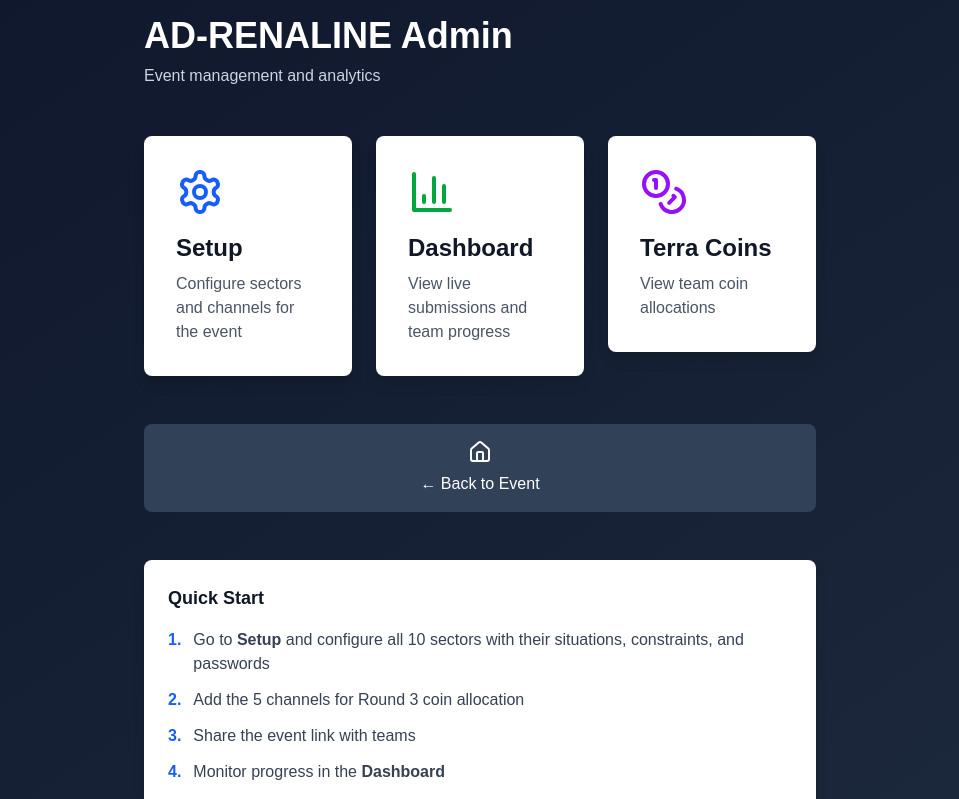
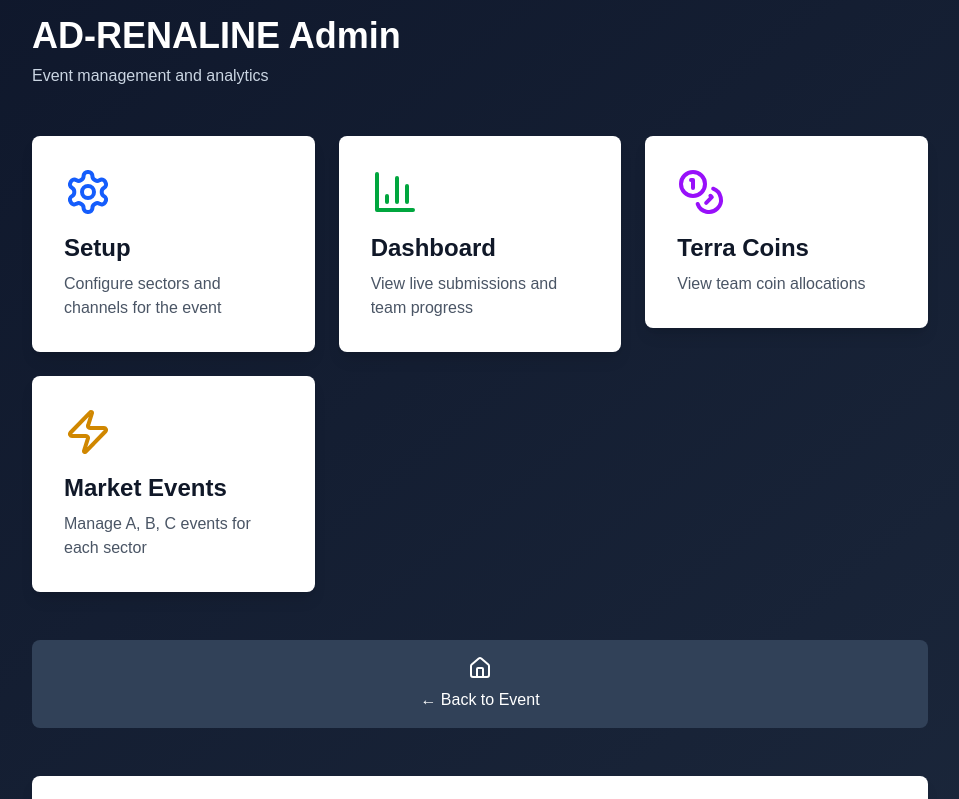
Before and after one commit to deveshkedia/sankalp, a Next.js app: page /admin in a window 1280 px wide. Shown: the top 799 px of the page, without its empty margins (160-1119 px from the left). Built offline with nearby package versions, Linux system fonts and the light colour scheme.

Commit message:
chnages done

```diff
--- a/app/admin/page.tsx
+++ b/app/admin/page.tsx
@@ -1,12 +1,12 @@
 "use client"
 
 import Link from "next/link"
-import { Settings, BarChart3, Home, Coins } from "lucide-react"
+import { Settings, BarChart3, Home, Coins, Zap } from "lucide-react"
 
 export default function AdminHome() {
   return (
     <div className="min-h-screen bg-gradient-to-br from-slate-900 to-slate-800 p-4">
-      <div className="max-w-2xl mx-auto">
+      <div className="max-w-4xl mx-auto">
         <div className="mb-12">
           <h1 className="text-4xl font-bold text-white mb-2">
             AD-RENALINE Admin
@@ -53,6 +53,21 @@ export default function AdminHome() {
                 Terra Coins
               </h2>
               <p className="text-gray-600">View team coin allocations</p>
+            </div>
+          </Link>
+
+          {/* Market Events */}
+          <Link href="/admin/market-events">
+            <div className="bg-white rounded-lg shadow-lg p-8 cursor-pointer hover:shadow-xl transition transform hover:-translate-y-1">
+              <div className="mb-4">
+                <Zap className="w-12 h-12 text-yellow-600" />
+              </div>
+              <h2 className="text-2xl font-bold text-gray-900 mb-2">
+                Market Events
+              </h2>
+              <p className="text-gray-600">
+                Manage A, B, C events for each sector
+              </p>
             </div>
           </Link>
         </div>
```
